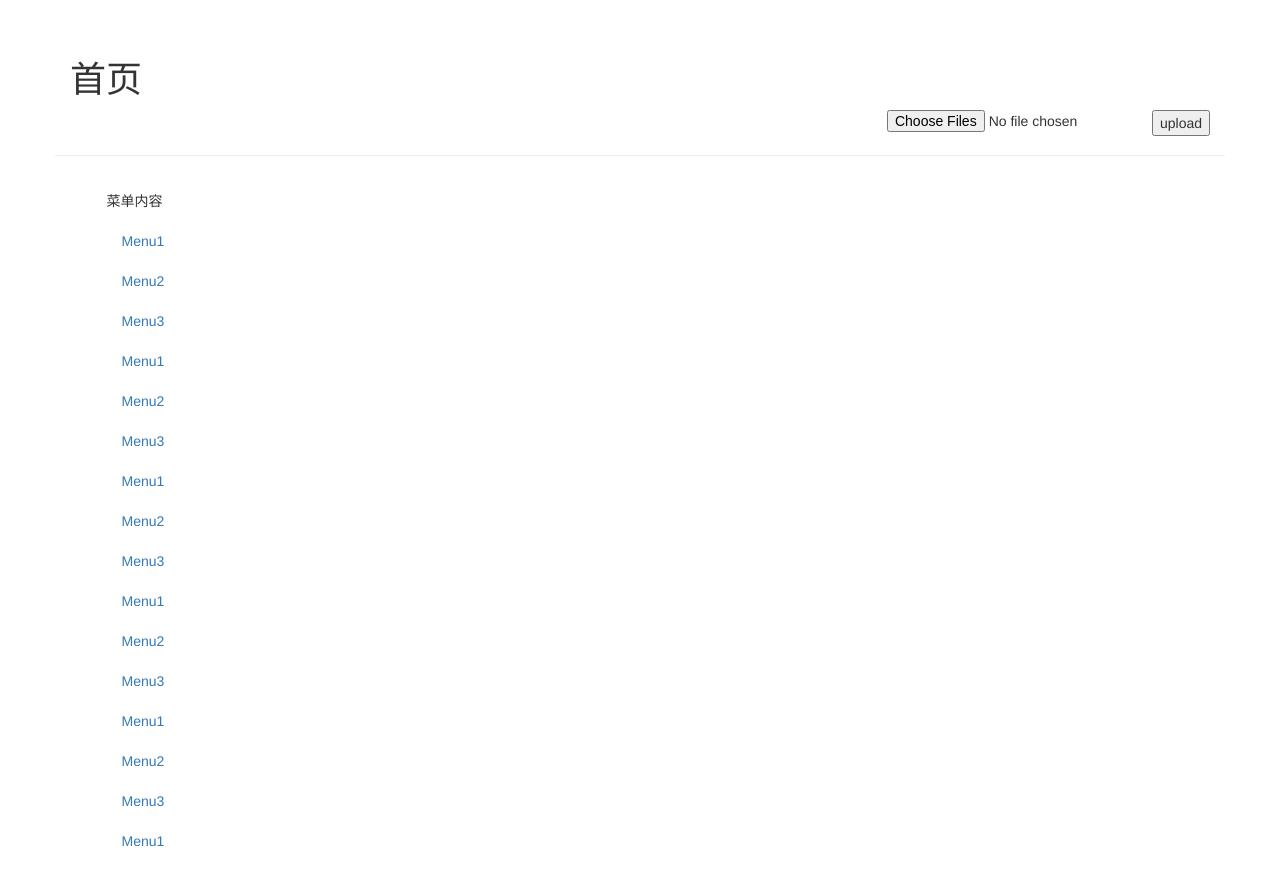
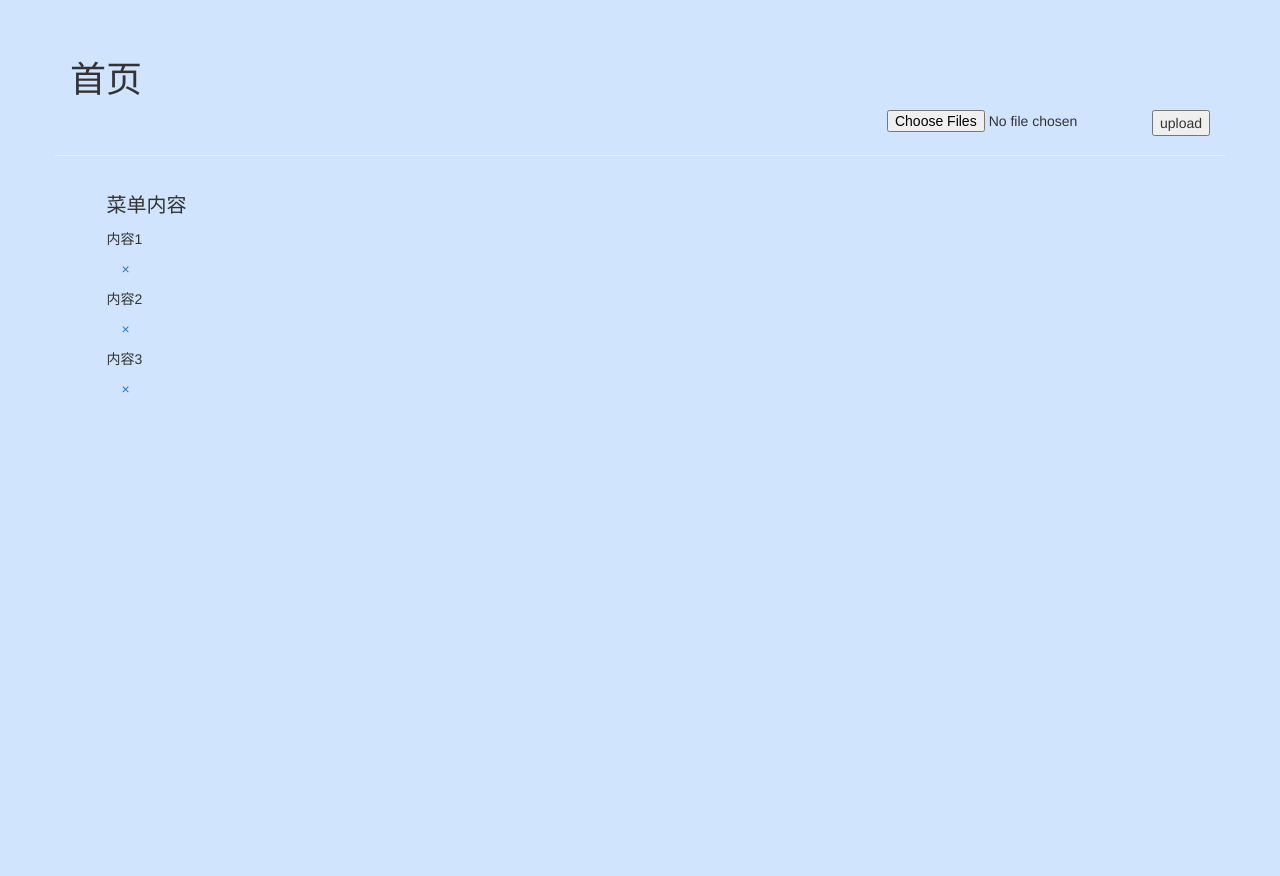
Before and after one commit to rancho628/filesprocess, a Django app: page /legalfiles/to_upload/ in a window 1280 px wide. Run offline with Django 3.2, Linux system fonts and the light colour scheme.

Commit message:
Update55 workspace.xml

```diff
--- a/legalfiles/templates/upload.html
+++ b/legalfiles/templates/upload.html
@@ -11,15 +11,15 @@
             integrity="sha384-Tc5IQib027qvyjSMfHjOMaLkfuWVxZxUPnCJA7l2mCWNIpG9mGCD8wGNIcPD7Txa"
             crossorigin="anonymous"></script>
     <style>
-<!--body-->
-<!--{-->
-<!--	background-color:#d0e4fe;-->
-<!--}-->
-<!--p-->
-<!--{-->
-<!--	font-family:"Times New Roman";-->
-<!--	font-size:20px;-->
-<!--}-->
+body
+{
+	background-color:#d0e4fe;
+}
+p
+{
+	font-family:"Times New Roman";
+	font-size:20px;
+}
 #a ul{
     float:right;
 }
@@ -54,30 +54,9 @@
                     <div class="sidebar">
                         <p>菜单内容</p>
                         <ul class="nav">
-                            <li><a id="_1" href="#">Menu1</a></li>
-                            <li><a id="_2" href="#">Menu2</a></li>
-                            <li><a id="_3" href="#">Menu3</a></li>
-                            <li><a id="_1" href="#">Menu1</a></li>
-                            <li><a id="_2" href="#">Menu2</a></li>
-                            <li><a id="_3" href="#">Menu3</a></li>
-                            <li><a id="_1" href="#">Menu1</a></li>
-                            <li><a id="_2" href="#">Menu2</a></li>
-                            <li><a id="_3" href="#">Menu3</a></li>
-                            <li><a id="_1" href="#">Menu1</a></li>
-                            <li><a id="_2" href="#">Menu2</a></li>
-                            <li><a id="_3" href="#">Menu3</a></li>
-                            <li><a id="_1" href="#">Menu1</a></li>
-                            <li><a id="_2" href="#">Menu2</a></li>
-                            <li><a id="_3" href="#">Menu3</a></li>
-                            <li><a id="_1" href="#">Menu1</a></li>
-                            <li><a id="_2" href="#">Menu2</a></li>
-                            <li><a id="_3" href="#">Menu3</a></li>
-                            <li><a id="_1" href="#">Menu1</a></li>
-                            <li><a id="_2" href="#">Menu2</a></li>
-                            <li><a id="_3" href="#">Menu3</a></li>
-                            <li><a id="_1" href="#">Menu1</a></li>
-                            <li><a id="_2" href="#">Menu2</a></li>
-                            <li><a id="_3" href="#">Menu3</a></li>
+                            <li>内容1<a id="1" href="javascript:;">×</a></li>
+                            <li>内容2<a id="2" href="javascript:;">×</a></li>
+                            <li>内容3<a id="3" href="javascript:;">×</a></li>
                         </ul>
                     </div>
                 </div>
```
Also changed, not shown: legalfiles/templates/processfiles.html (+14 -12 lines).
